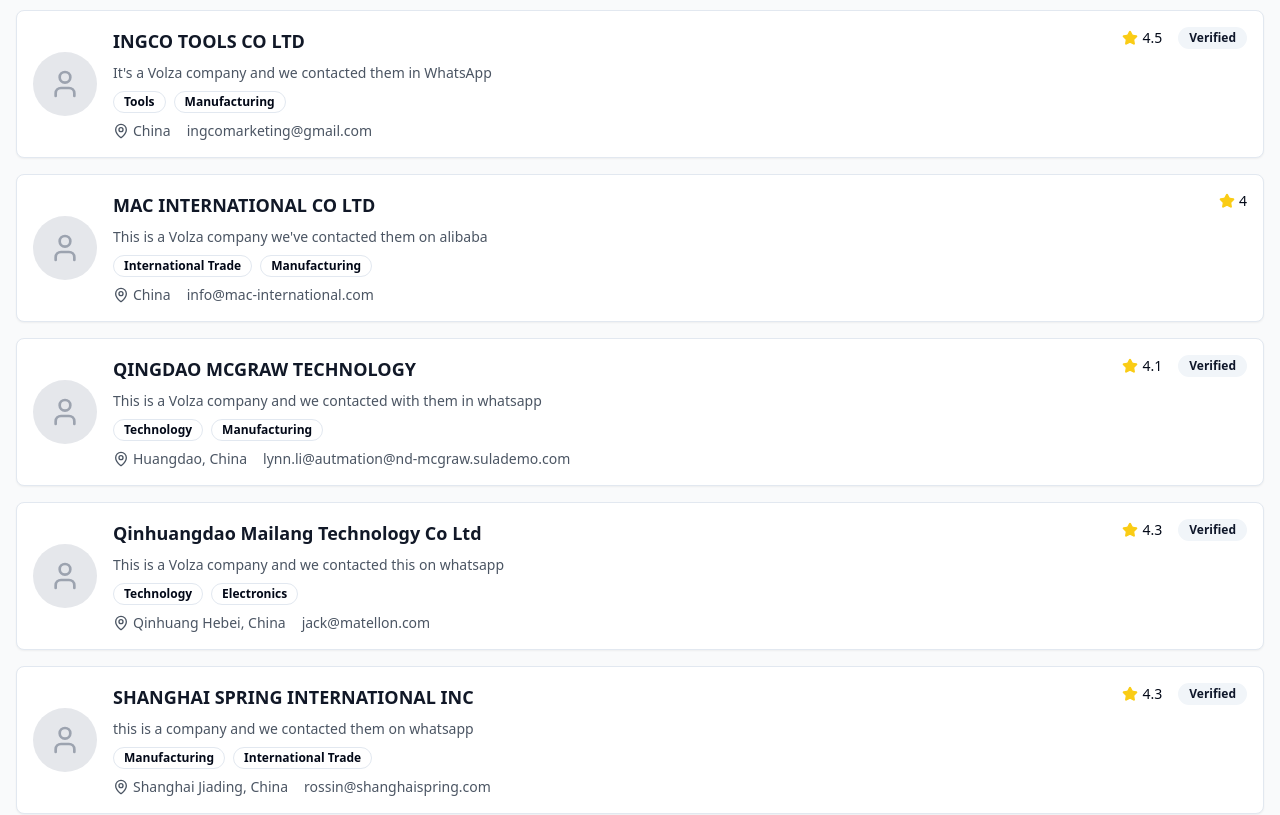
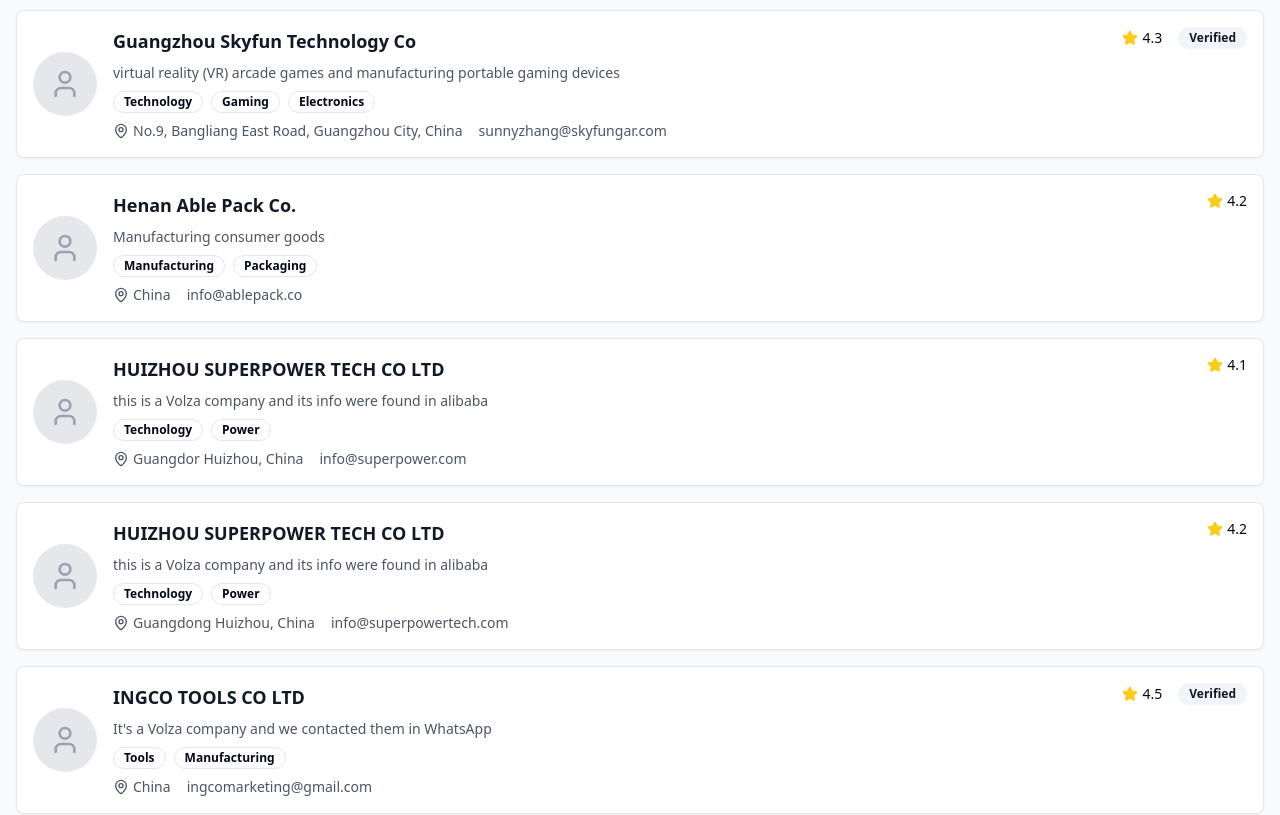
Before and after one commit to Befach/supply-flow-connect, a React (Vite) app: page /suppliers in a window 1280 px wide. Shown: the part 1280-2095 px from the top of the page. Built offline with nearby package versions, Linux system fonts and the light colour scheme.

Commit message:
Add supplier data
Added the supplier data to the `suppliers.ts` file.

```diff
--- a/src/data/suppliers.ts
+++ b/src/data/suppliers.ts
@@ -1,4 +1,3 @@
-
 export interface Supplier {
   id: string;
   name: string;
@@ -234,5 +233,239 @@ export const suppliers: Supplier[] = [
     },
     rating: 4.2,
     verified: false
+  },
+  {
+    id: "18",
+    name: "HUIZHOU SUPERPOWER TECH CO LTD",
+    description: "this is a Volza company and its info were found in alibaba",
+    categories: ["Technology", "Power"],
+    location: "Guangdong Huizhou, China",
+    contact: {
+      email: "info@superpowertech.com",
+      phone: "+86 13597236402"
+    },
+    rating: 4.2,
+    verified: false
+  },
+  {
+    id: "19",
+    name: "FENGXIAN CHANGQING NEW ENERGY CO LTD",
+    description: "This is a Volza company",
+    categories: ["Energy", "Technology"],
+    location: "Jiangsu, China",
+    contact: {
+      email: "info@changqing.com",
+      phone: "85251405164"
+    },
+    rating: 4.1,
+    verified: false
+  },
+  {
+    id: "20",
+    name: "SHENZHEN YINGLE TECHNOLOGY CO LTD",
+    description: "This is a Volza company",
+    categories: ["Technology", "Electronics"],
+    location: "China",
+    contact: {
+      email: "john@yinglitech.com",
+      phone: "+86 13410015126"
+    },
+    rating: 4.3,
+    verified: true
+  },
+  {
+    id: "21",
+    name: "INGCO TOOLS CO LTD",
+    description: "It's a Volza company and we contacted them in WhatsApp",
+    categories: ["Tools", "Manufacturing"],
+    location: "China",
+    contact: {
+      email: "ingcomarketing@gmail.com",
+      phone: "861806192565"
+    },
+    rating: 4.5,
+    verified: true
+  },
+  {
+    id: "22",
+    name: "SHANGHAI SPRING INTERNATIONAL INDUSTRIAL CO LTD",
+    description: "this is a Volza company",
+    categories: ["Manufacturing", "International Trade"],
+    location: "Shanghai Jiading, China",
+    contact: {
+      email: "rossin@shanghaispring.com",
+      phone: "+86 19728460420"
+    },
+    rating: 4.3,
+    verified: true
+  },
+  {
+    id: "23",
+    name: "QINGDAO MCGRAW TECHNOLOGY",
+    description: "This is a Volza company and we contacted with them in whatsapp",
+    categories: ["Technology", "Manufacturing"],
+    location: "Qingdao Huangdao, China",
+    contact: {
+      email: "lynn.li@automation.nd-mcgraw.com",
+      phone: "+86 199 4175 6632"
+    },
+    rating: 4.1,
+    verified: true
+  },
+  {
+    id: "24",
+    name: "MAC INTERNATIONAL CO LTD",
+    description: "This is a Volza company we've contacted them on alibaba",
+    categories: ["International Trade", "Manufacturing"],
+    location: "China",
+    contact: {
+      email: "info@mac-international.com",
+      phone: "+86 19850169957"
+    },
+    rating: 4.0,
+    verified: false
+  },
+  {
+    id: "25",
+    name: "WUXI TENGHUI ELECTRIC VEHICLES CO LTD",
+    description: "This is Volza company and we've contacted with them in alibaba",
+    categories: ["Electric Vehicles", "Manufacturing"],
+    location: "China",
+    contact: {
+      email: "info@tenghui-ev.com",
+      phone: "+86 15365227475"
+    },
+    rating: 4.2,
+    verified: false
+  },
+  {
+    id: "26",
+    name: "ULTRA POWER TECHNOLOGY LTD",
+    description: "This is a Volza company",
+    categories: ["Technology", "Power"],
+    location: "China",
+    contact: {
+      email: "info@ultrapower.hk",
+      phone: "861371393095"
+    },
+    rating: 4.2,
+    verified: false
+  },
+  {
+    id: "27",
+    name: "Shenzhen Feiteng Chuangyue Technology",
+    description: "This is a Volza company",
+    categories: ["Technology", "Electronics"],
+    location: "Bantian International Center, China",
+    contact: {
+      email: "info@feiteng.com",
+      phone: "+86 15580791994"
+    },
+    rating: 4.1,
+    verified: false
+  },
+  {
+    id: "28",
+    name: "SHANGHAI SPRING INTERNATIONAL INDUSTRIAL CO LTD",
+    description: "Shenzhen manufacturing company",
+    categories: ["Manufacturing", "International Trade"],
+    location: "Shajing Street, China",
+    contact: {
+      email: "springlau@szshengyj.net",
+      phone: "+86 13923785747"
+    },
+    rating: 4.3,
+    verified: true
+  },
+  {
+    id: "29",
+    name: "Shenzhen Hongchen Technology Co.",
+    description: "Manufacturer specializing in high-tech products",
+    categories: ["Technology", "Manufacturing"],
+    location: "Guangzhou, China",
+    contact: {
+      email: "info@hongchen.com",
+      phone: "+86 15814627547"
+    },
+    rating: 4.0,
+    verified: false
+  },
+  {
+    id: "30",
+    name: "Henan Able Pack Co.",
+    description: "Manufacturing consumer goods",
+    categories: ["Manufacturing", "Packaging"],
+    location: "China",
+    contact: {
+      email: "info@ablepack.co",
+      phone: "+86 17051332550"
+    },
+    rating: 4.2,
+    verified: false
+  },
+  {
+    id: "31",
+    name: "WST (Shenzhen Wanshuntong Science And Technology Co.)",
+    description: "high-tech manufacturer specializing in consumer electronics",
+    categories: ["Technology", "Electronics"],
+    location: "Luopu Street, Guangzhou, China",
+    contact: {
+      email: "info@wst.com",
+      phone: "86-20-37757841"
+    },
+    rating: 4.1,
+    verified: false
+  },
+  {
+    id: "32",
+    name: "Shenzhen Linx Technology Co., Ltd.",
+    description: "manufacturer of headphones and earphones",
+    categories: ["Electronics", "Audio"],
+    location: "Guanghu Street, Shenzhen, Guangdong, China",
+    contact: {
+      email: "info@linx.com",
+      phone: "86 75561475089"
+    },
+    rating: 4.0,
+    verified: false
+  },
+  {
+    id: "33",
+    name: "Shenzhen XRJN Technology Co., Ltd.",
+    description: "Manufacturing consumer electronics",
+    categories: ["Electronics", "Technology"],
+    location: "3rd Floor, No.1 Building, Huizhou, Guangdong, China",
+    contact: {
+      email: "info@xrjn.com",
+      phone: "86-752-28679779"
+    },
+    rating: 4.2,
+    verified: false
+  },
+  {
+    id: "34",
+    name: "Guangzhou Skyfun Technology Co",
+    description: "virtual reality (VR) arcade games and manufacturing portable gaming devices",
+    categories: ["Technology", "Gaming", "Electronics"],
+    location: "No.9, Bangliang East Road, Guangzhou City, China",
+    contact: {
+      email: "sunnyzhang@skyfungar.com",
+      phone: "+86 18127818571"
+    },
+    rating: 4.3,
+    verified: true
+  },
+  {
+    id: "35",
+    name: "Shenzhen Gaiying Industry Co., Ltd.",
+    description: "manufacturing portable gaming devices",
+    categories: ["Electronics", "Gaming"],
+    location: "China",
+    contact: {
+      email: "info@gaiying.com",
+      phone: "86-13554973252"
+    },
+    rating: 4.0,
+    verified: false
   }
 ];
```
